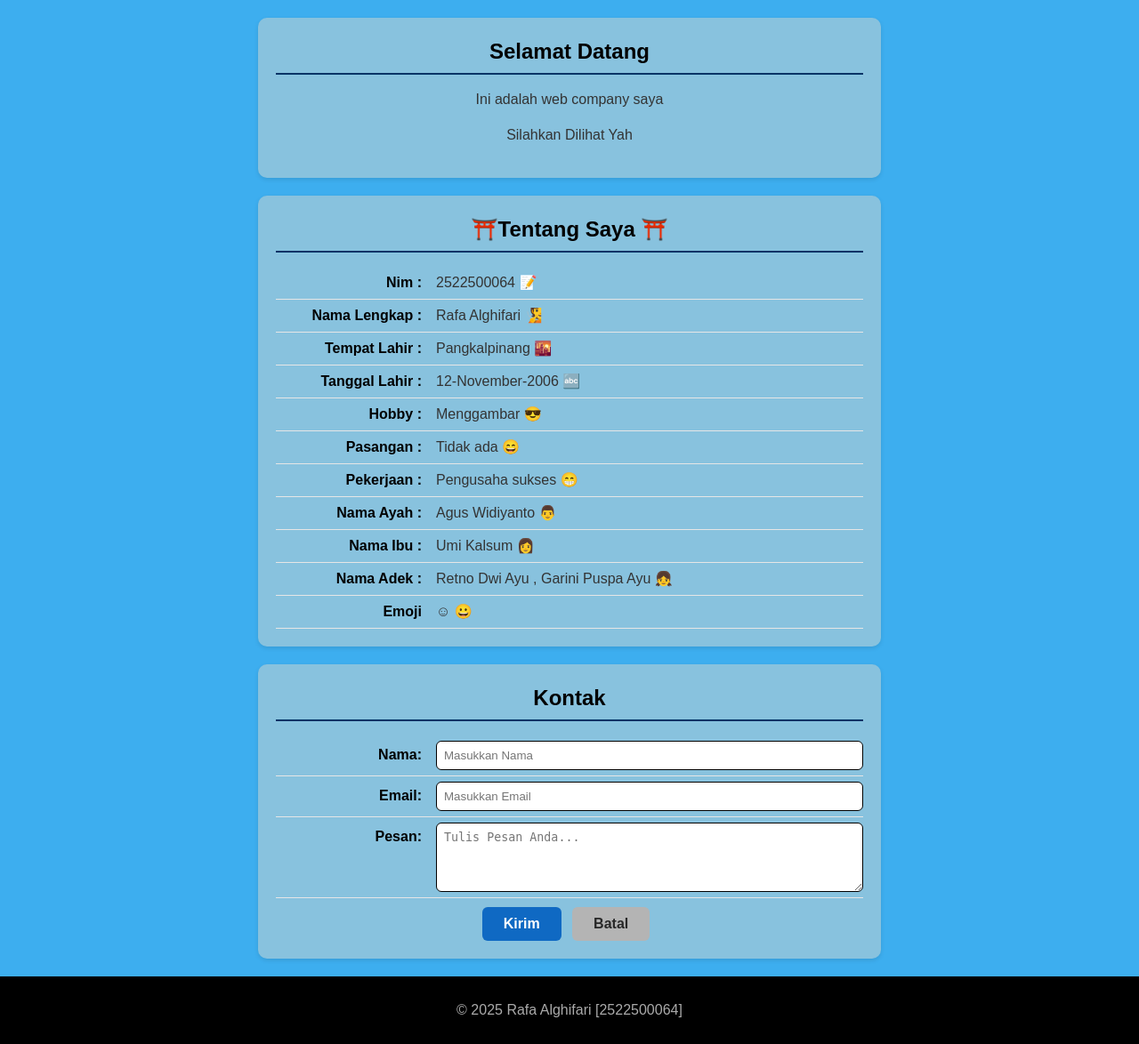
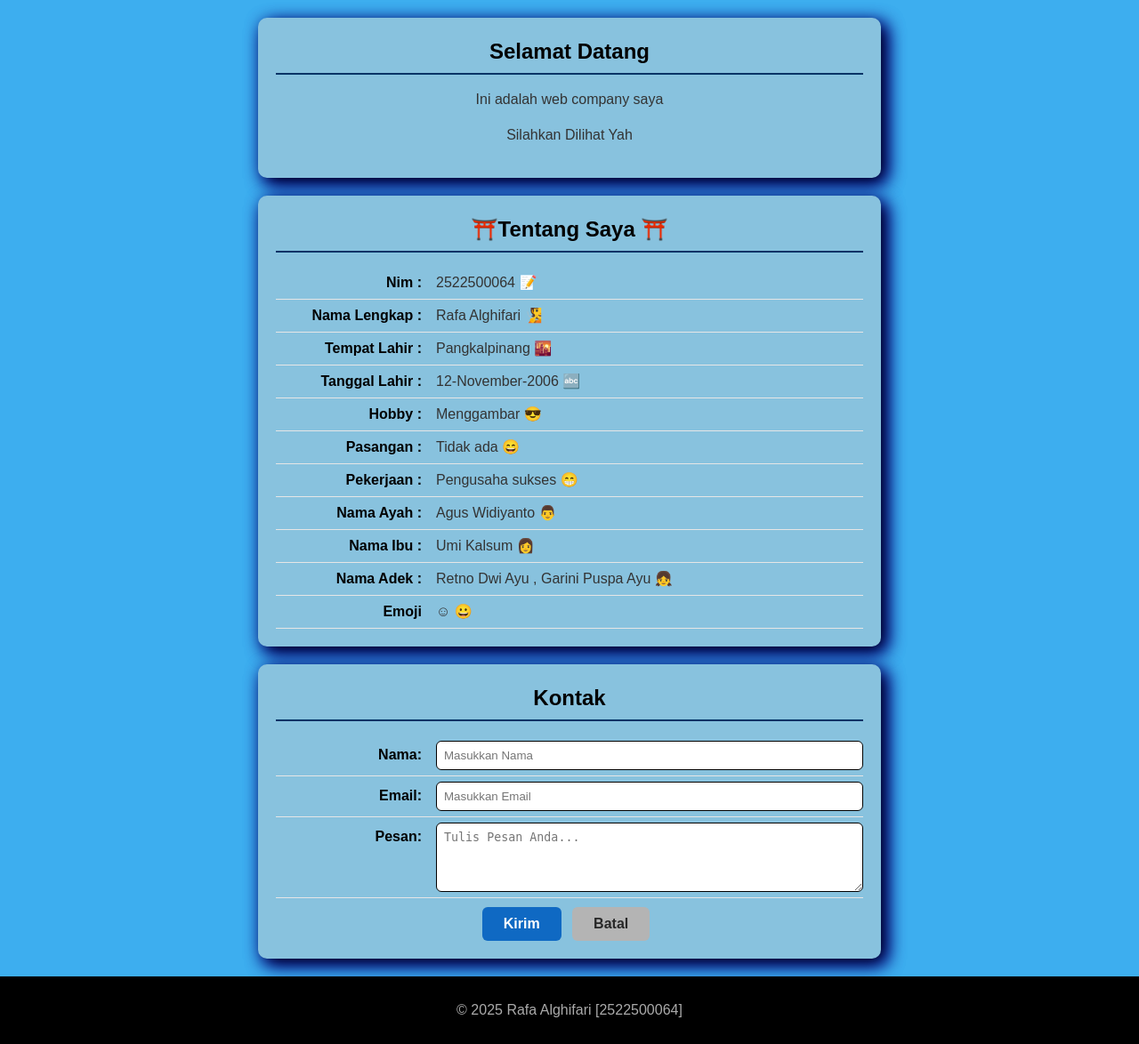
Before and after one commit to Raffajah/2522500064-PWD-GB1J-2526O, a PHP site: page /Pertemuan-04/index.html in a window 1280 px wide. Shown: the part 250-1424 px from the top of the page at 89% size. Run offline with PHP 8.4, Linux system fonts and the light colour scheme.

Commit message:
glowing box

```diff
--- a/Pertemuan-04/style.css
+++ b/Pertemuan-04/style.css
@@ -78,6 +78,10 @@ backdrop-filter: saturate(120%);
         box-shadow: 0 2px 5px rgba(0, 0, 0, 0.1);
         text-align: center;
     }
+
+#home, #about, #contact {
+    box-shadow: 6px 6px 20px rgb(0, 0, 0), 6px 6px 20px blue;
+}
 
       #about h2 , #contact h2, #home h2 {
         color: #000000;
```
Also changed, not shown: Pertemuan-04/README.md.
